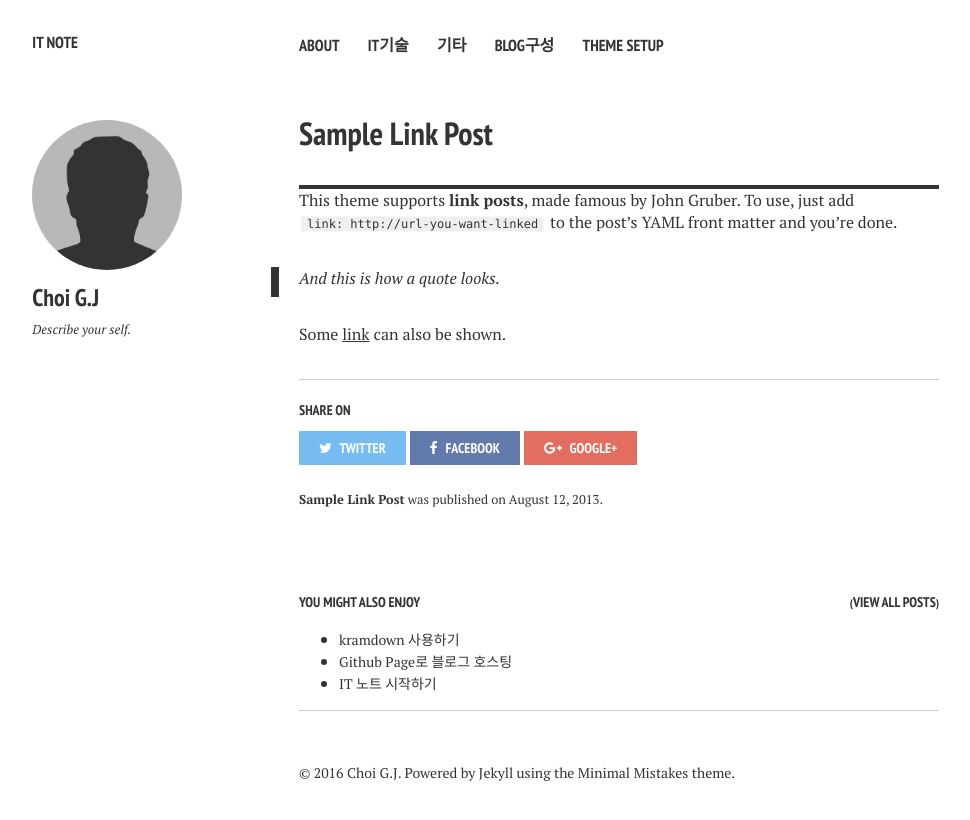
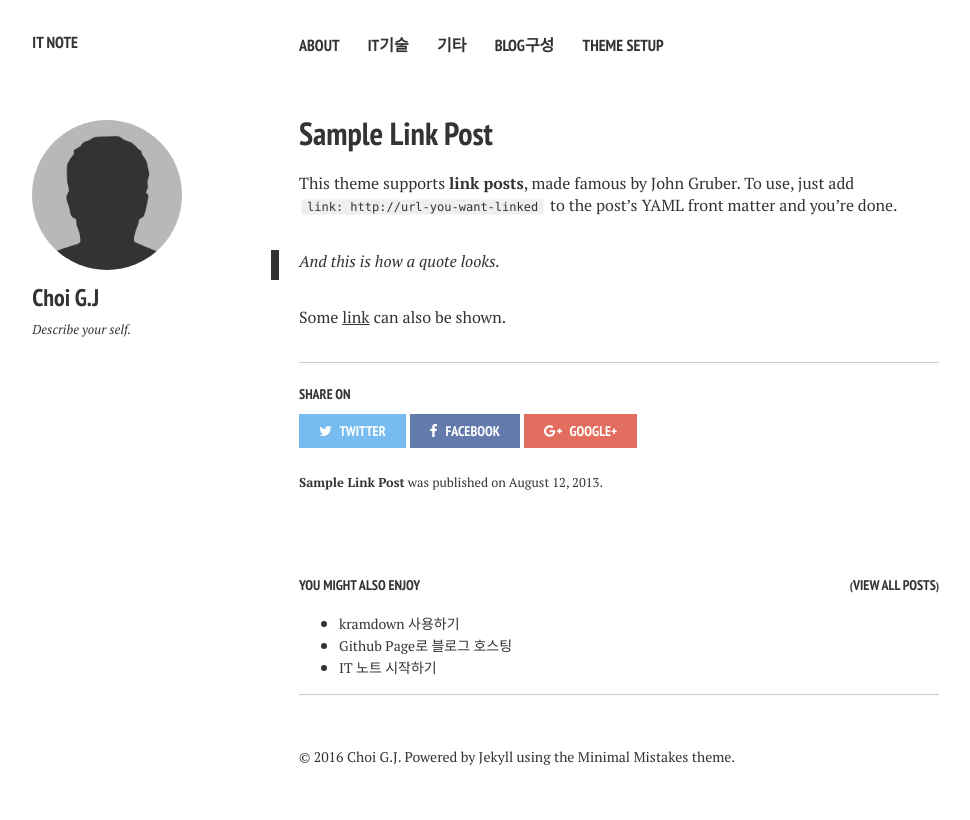
Before and after one commit to gjchoitest/gjchoitest.github.io, a Jekyll site: the page built from _posts/2013-08-12-sample-link-post.md, in a window 1280 px wide. Shown: the top 820 px of the page, without its empty margins (21-991 px from the left). Built offline with Jekyll 4.4.1, drawn with Linux system fonts in a browser that asks for light colours; nearby versions of some CDN libraries.

Commit message:
Update custom.scss

```diff
--- a/_sass/custom.scss
+++ b/_sass/custom.scss
@@ -1,12 +1,6 @@
 /* ==========================================================================
    Custom CSS
    ========================================================================== */
-
-div .headline-wrap {
-    padding-bottom: 0.8rem;
-    border-bottom: solid 0.3rem #343434;
-}
-
 p {
   padding-bottom : 0.5rem;
 }
```
